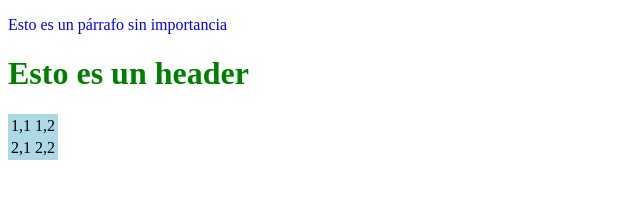
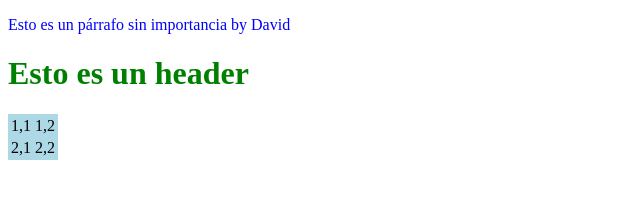
Before and after one commit to JP-Tellez/Tarea3-GIT, a plain HTML site: page index.html in a window 1280 px wide. Shown: the full height of the page, 0-640 px from the left. Drawn offline with Linux system fonts and the light colour scheme.

```diff
--- a/index.html
+++ b/index.html
@@ -6,7 +6,7 @@
     <title>HOME</title>
   </head>
   <body>
-    <p>Esto es un párrafo sin importancia</p>
+    <p>Esto es un párrafo sin importancia by David</p>
     <h1>Esto es un header</h1>
 
     <table>
```
